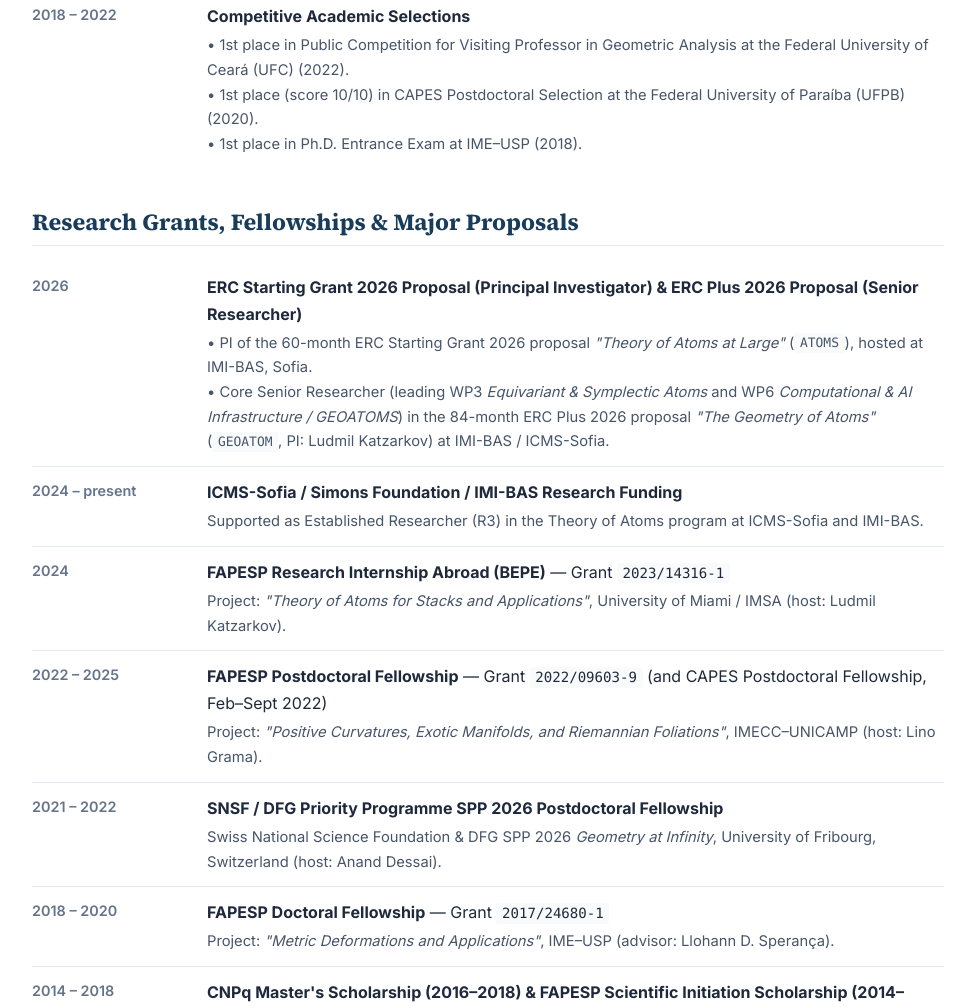
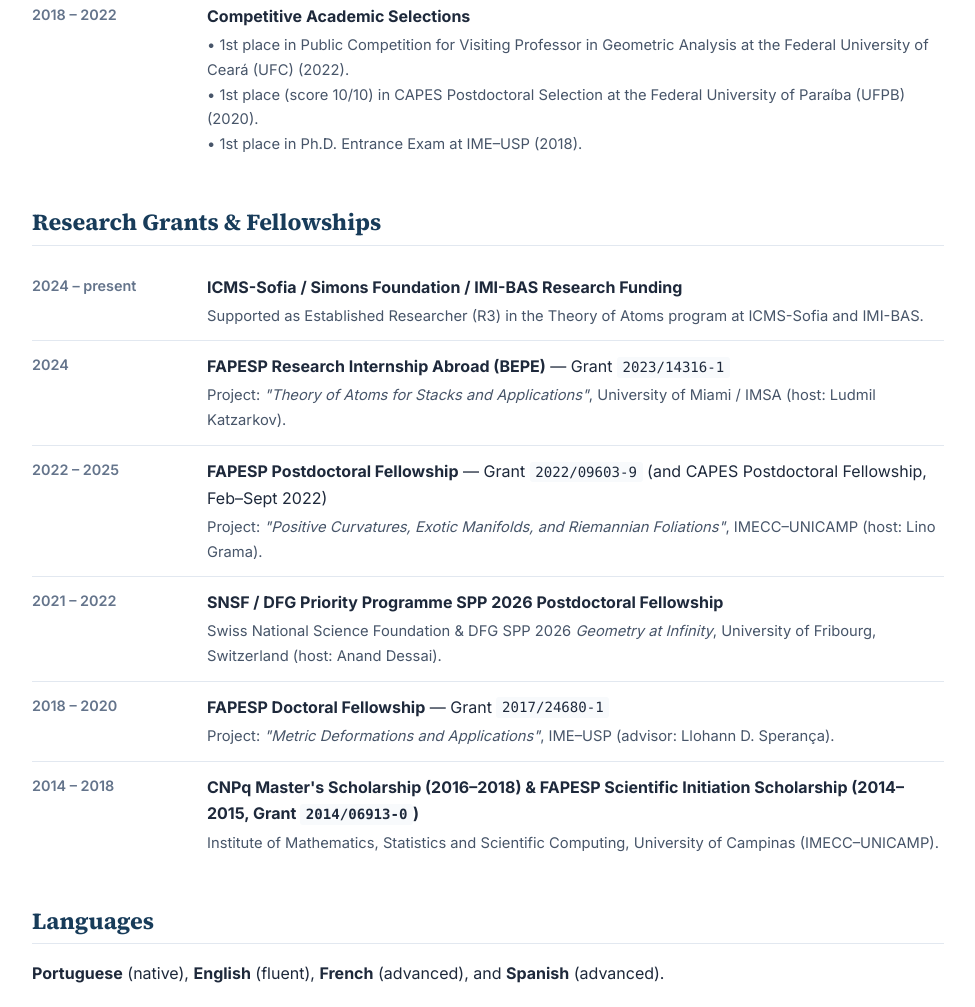
Before and after one commit to leonardofcavenaghi/leonardofcavenaghi.github.io, a plain HTML site: page cv.html in a window 1280 px wide. Shown: the part 3028-4035 px from the top of the page, without its empty margins (152-1127 px from the left). Drawn offline with nearby package versions, Linux system fonts and the light colour scheme.

Commit message:
Remove ERC proposal mentions from website and CV

```diff
--- a/cv.html
+++ b/cv.html
@@ -188,18 +188,8 @@
       </div>
     </div>
 
-    <h2>Research Grants, Fellowships &amp; Major Proposals</h2>
+    <h2>Research Grants &amp; Fellowships</h2>
     <div>
-      <div class="cv-entry">
-        <div class="cv-date">2026</div>
-        <div class="cv-details">
-          <strong>ERC Starting Grant 2026 Proposal (Principal Investigator) &amp; ERC Plus 2026 Proposal (Senior Researcher)</strong>
-          <div class="cv-sub">
-            &bull; PI of the 60-month ERC Starting Grant 2026 proposal <em>"Theory of Atoms at Large"</em> (<code>ATOMS</code>), hosted at IMI-BAS, Sofia.<br>
-            &bull; Core Senior Researcher (leading WP3 <em>Equivariant &amp; Symplectic Atoms</em> and WP6 <em>Computational &amp; AI Infrastructure / GEOATOMS</em>) in the 84-month ERC Plus 2026 proposal <em>"The Geometry of Atoms"</em> (<code>GEOATOM</code>, PI: Ludmil Katzarkov) at IMI-BAS / ICMS-Sofia.
-          </div>
-        </div>
-      </div>
       <div class="cv-entry">
         <div class="cv-date">2024 – present</div>
         <div class="cv-details">
```
Also changed, not shown: 2 other files.
